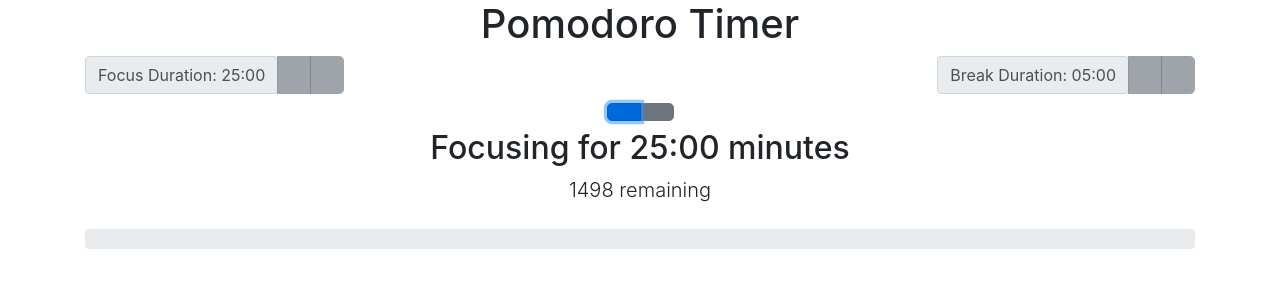
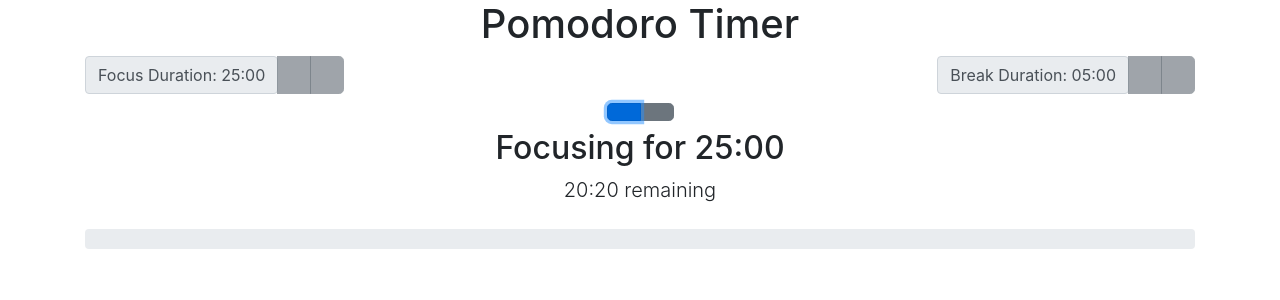
Before and after one commit to Valerie-Gtrz/Pomodoro_Timer, a React (Create React App) app: page / in a window 1280 px wide. Both pictures are taken after a click on the button 623 px from the left and 111 px from the top of the page. Shown: the top 300 px of the page. Built offline with nearby package versions, Linux system fonts and the light colour scheme; a web font is replaced by a local one.

Commit message:
update msg to format time

```diff
--- a/src/pomodoro/Pomodoro.js
+++ b/src/pomodoro/Pomodoro.js
@@ -73,7 +73,7 @@ function Pomodoro() {
       }
       return setSession(nextTick);
     },
-    isTimerRunning ? 1000 : null
+    isTimerRunning ? 10 : null
   );
 
   /**
@@ -224,7 +224,7 @@ function Pomodoro() {
           </div>
         </div>
       </div>
-      <Session session={session} />
+      <Session session={session} focusDuration={focusDuration} breakDuration={breakDuration}/>
     </div>
   );
 }
--- a/src/pomodoro/Session.js
+++ b/src/pomodoro/Session.js
@@ -1,19 +1,20 @@
 import React from "react";
+import { minutesToDuration, secondsToDuration } from "../utils/duration";
 
-function Session({ session }) {
+function Session({ session, breakDuration, focusDuration }) {
   return (
     session && (
       <div>
-        {/* TODO: This area should show only when there is an active focus or break - i.e. the session is running or is paused */}
+        {/* DONE! This area should show only when there is an active focus or break - i.e. the session is running or is paused */}
         <div className="row mb-2">
           <div className="col">
             {/* TODO: Update message below to include current session (Focusing or On Break) total duration */}
             <h2 data-testid="session-title">
-              {session?.label} for 25:00 minutes
+              {session.label} for {session.label === "Focusing" ? minutesToDuration(focusDuration): minutesToDuration(breakDuration)}
             </h2>
             {/* TODO: Update message below correctly format the time remaining in the current session */}
             <p className="lead" data-testid="session-sub-title">
-              {session?.timeRemaining} remaining
+              {secondsToDuration(session.timeRemaining)} remaining
             </p>
           </div>
         </div>
```
